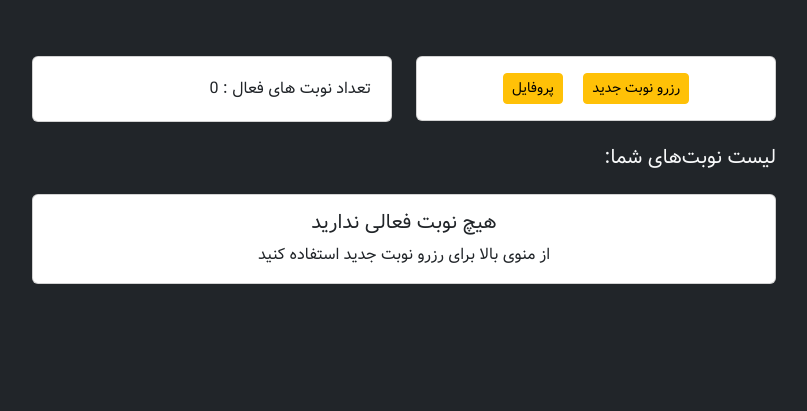
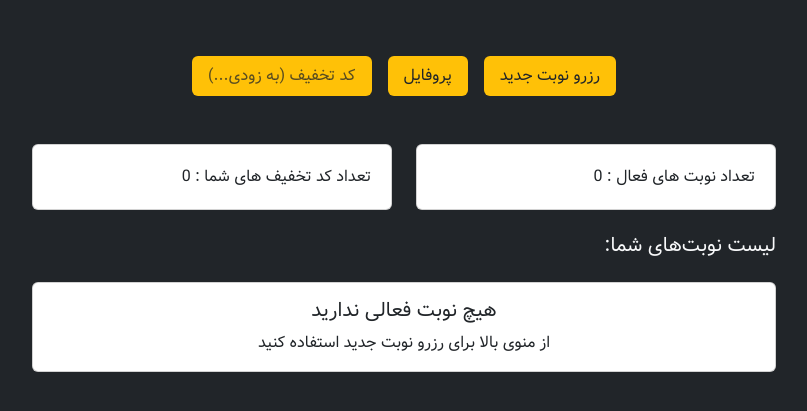
Before and after one commit to bardianz/blackcut-django, a Django app: page /account/ in a window 1280 px wide. Shown: the part 57-468 px from the top of the page, without its empty margins (236-1043 px from the left). Run offline with Django 5.2, Linux system fonts and the light colour scheme; the visitor is signed in with stand-in values (Sample User, id 1); data that the repository does not hold is empty.

Commit message:
edit dashboard

```diff
--- a/account/templates/account/dashboard.html
+++ b/account/templates/account/dashboard.html
@@ -26,22 +26,30 @@
             {% endfor%}
         </div>
 
+        <ul class="nav justify-content-center nav-pills mb-5">
+            <li class="nav-item">
+              <a class="nav-link active bg-warning text-dark mx-2" href="{% url 'reserve:reserve' %}">رزرو نوبت جدید</a>
+            </li>
+            <li class="nav-item">
+              <a class="nav-link active bg-warning text-dark mx-2" href="{% url 'account:profile' %}">پروفایل</a>
+            </li>
+            <li class="nav-item">
+                <a class="nav-link bg-warning disabled mx-2" aria-disabled="true">کد تخفیف (به زودی...)</a>
+            </li>
+          </ul>
+
         <div class="row">
             <div class="col-sm-6 mb-3 mb-sm-0">
                 <div class="card">
-                    <div class="card-body text-center">
-                        <a class="btn btn-warning btn-sm card-text mx-2" href="{% url 'reserve:reserve' %}"
-                            role="button">رزرو نوبت جدید</a>
-
-                        <a class="btn btn-warning btn-sm card-text mx-2" href="{% url 'account:profile' %}"
-                            role="button">پروفایل</a>
+                    <div class="card-body">
+                        <p class="card-text p-1">تعداد نوبت های فعال : {{ len_active_reservations }}</p>
                     </div>
                 </div>
             </div>
             <div class="col-sm-6 mb-3 mb-sm-0">
                 <div class="card">
                     <div class="card-body">
-                        <p class="card-text p-1">تعداد نوبت های فعال : {{ len_active_reservations }}</p>
+                        <p class="card-text p-1">تعداد کد تخفیف های شما : 0</p>
                     </div>
                 </div>
             </div>
```
